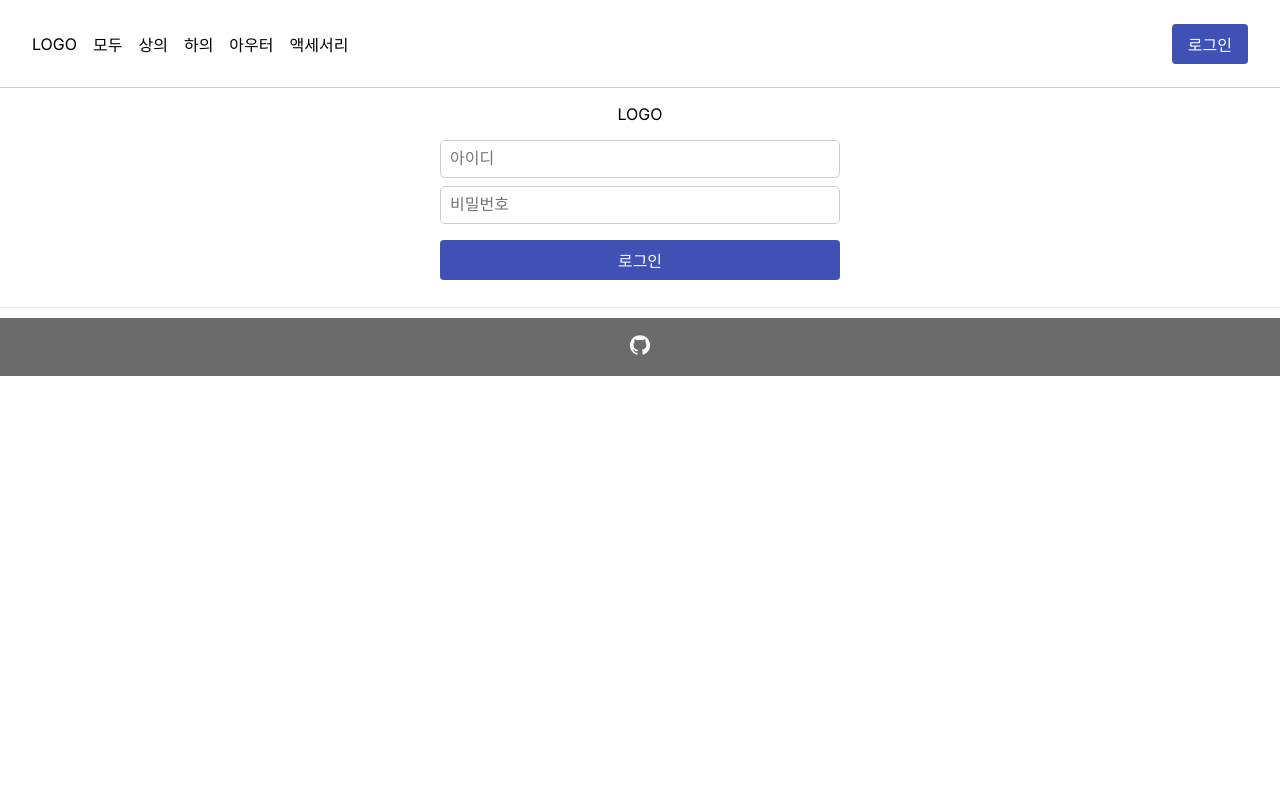
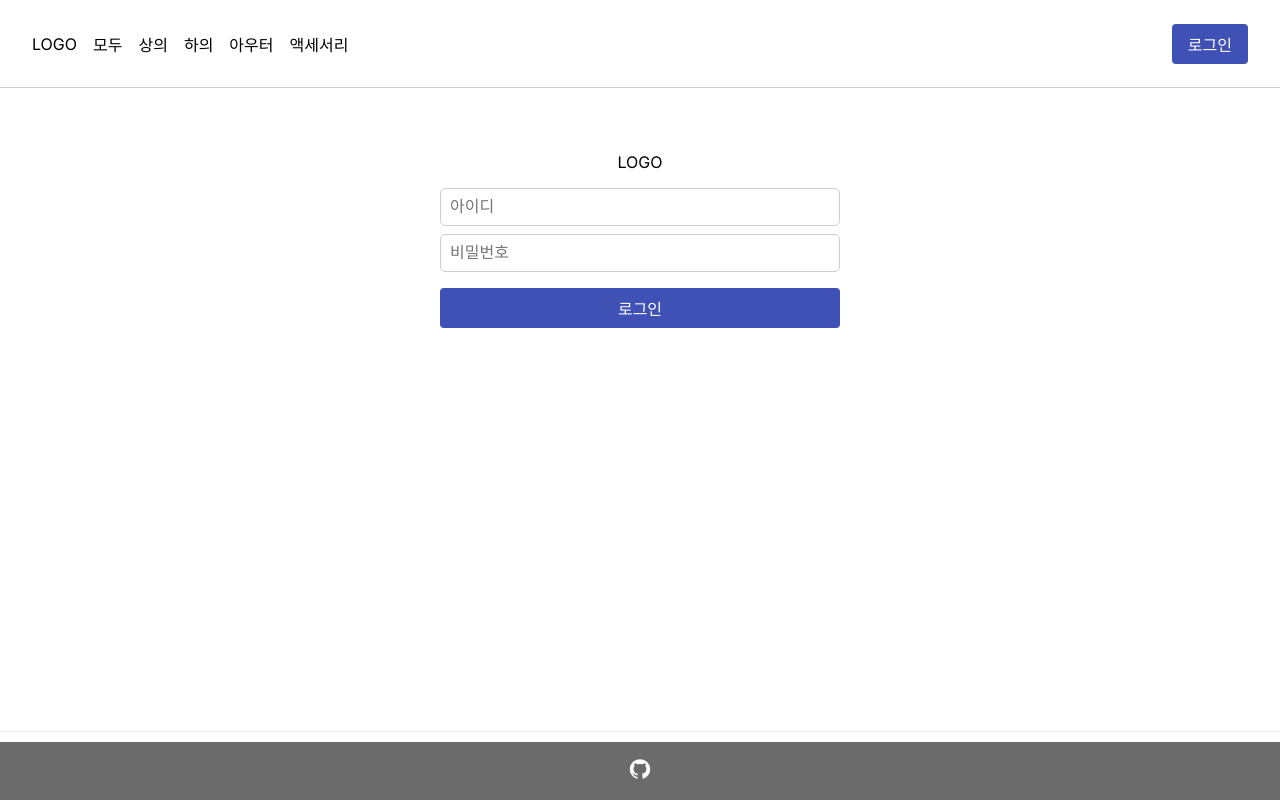
Before and after one commit to infl-pro/fe, a Next.js app: page /signin in a window 1280 px wide. Built offline with nearby package versions, Linux system fonts and the light colour scheme; what next-redux-wrapper would draw is missing.

Commit message:
style: 로그인 페이지 퍼블리싱

```diff
--- a/src/app/signin/page.tsx
+++ b/src/app/signin/page.tsx
@@ -28,8 +28,8 @@ const SigninPage: NextPage = () => {
     return (
         <LayoutStyle isLogined={false}>
             <Flex
-                paddingTop={2}
-                paddingBottom={2}
+                paddingTop={4}
+                paddingBottom={3}
                 paddingLeft={{ md: 2 }}
                 paddingRight={{ md: 2 }}
                 justifyContent="center"
--- a/src/components/templates/LayoutStyle/index.tsx
+++ b/src/components/templates/LayoutStyle/index.tsx
@@ -1,23 +1,33 @@
 import Separator from 'components/atoms/Separator';
 import Box from 'components/layout/Box';
+import Flex from 'components/layout/Flex';
 import Footer from 'components/organisms/Footer';
 import Header from 'components/organisms/Header';
+import styled from 'styled-components';
 
 interface LayoutProps {
     children: React.ReactNode;
     isLogined: boolean;
 }
 
+const AllContainer = styled(Flex)`
+    min-height: 100vh;
+    flex-direction: column;
+    justify-content: space-between;
+`;
+
 const Layout = ({ children, isLogined }: LayoutProps) => {
     return (
-        <>
-            <Header isLogined={isLogined} />
-            <main>{children}</main>
-            <Separator />
+        <AllContainer>
             <Box>
+                <Header isLogined={isLogined} />
+                <main>{children}</main>
+            </Box>
+            <Box>
+                <Separator />
                 <Footer />
             </Box>
-        </>
+        </AllContainer>
     );
 };
 
```
